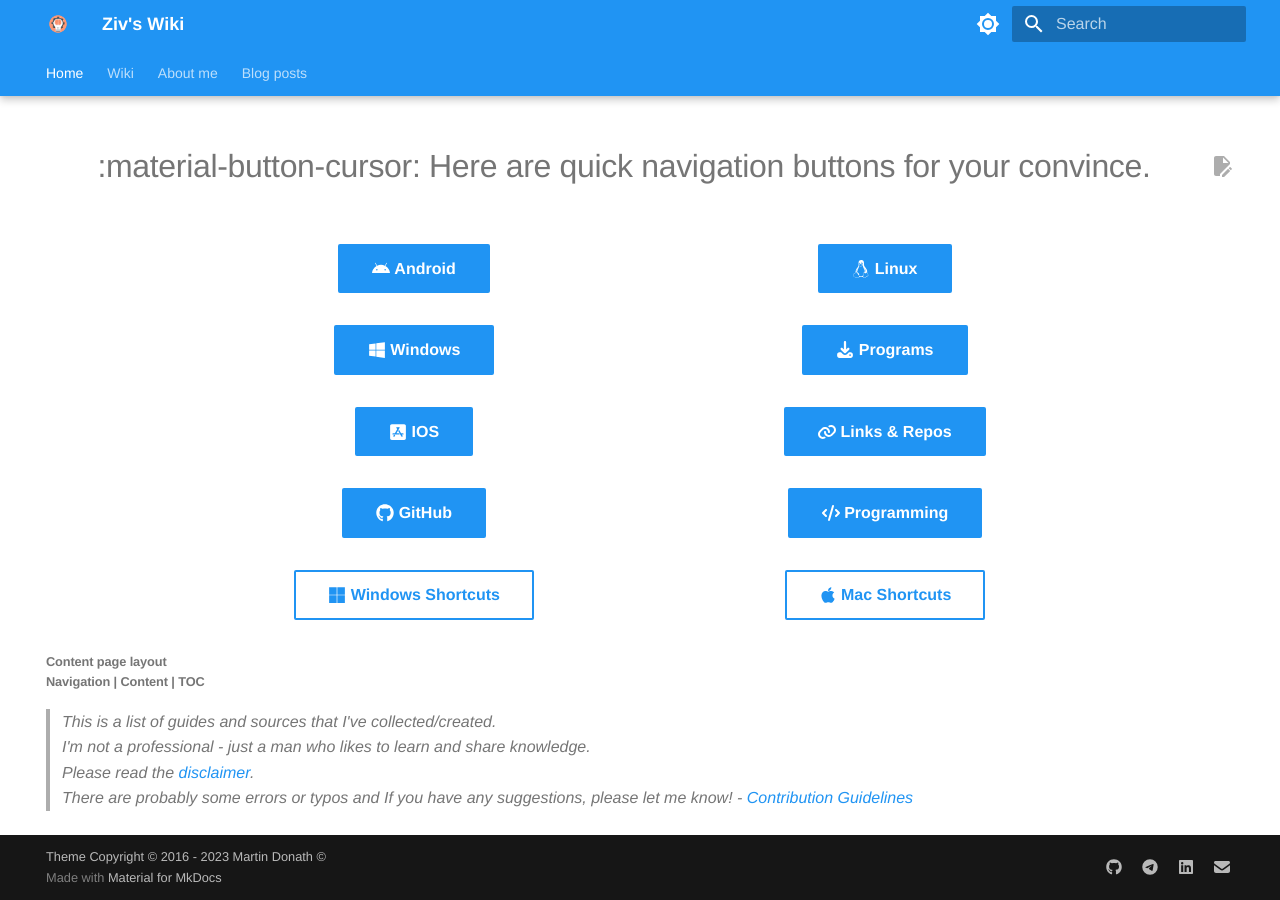
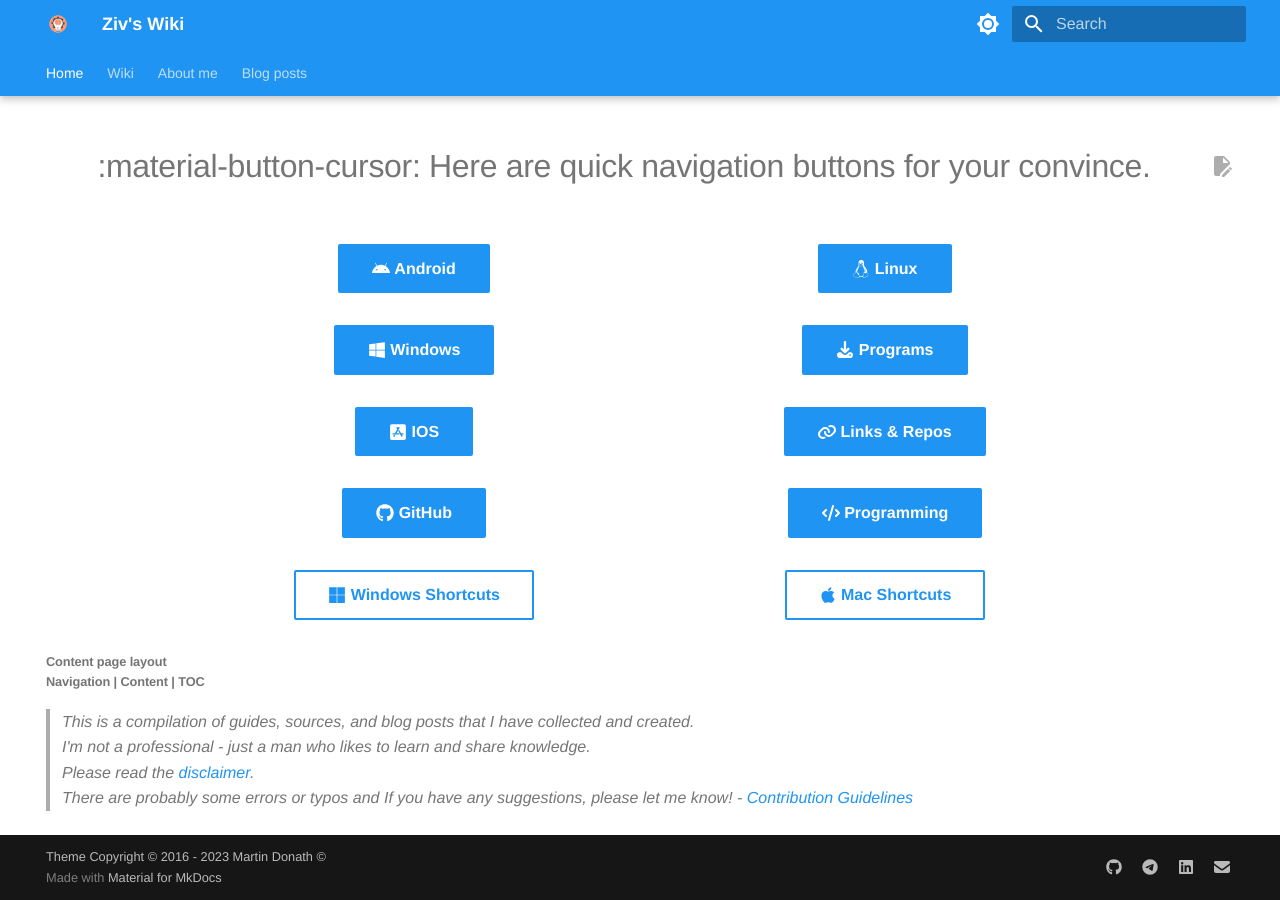
Before and after one commit to ZivSimchoni/Zwiki, an MkDocs documentation site: the page built from docs/index.md, in a window 1280 px wide. Built offline with MkDocs 1.6.1 and Material for MkDocs 9.7.7, drawn with Linux system fonts in a browser that asks for light colours; some web fonts are replaced.

Commit message:
Update index.md

```diff
--- a/docs/index.md
+++ b/docs/index.md
@@ -67,7 +67,7 @@ title: Home
 
 <h6>Content page layout<br> Navigation | Content | TOC </h6>
 
-> _This is a list of guides and sources that I've collected/created.<br>
+> _This is a compilation of guides, sources, and blog posts that I have collected and created.<br>
 > I'm not a professional - just a man who likes to learn and share knowledge.<br>
 > Please read the [disclaimer](./about-me/Wiki-ETC/disclaimer.md).<br>
 > There are probably some errors or typos and If you have any suggestions, please let me know! - [Contribution Guidelines](./about-me/Wiki-ETC/contributions.md)_
```
